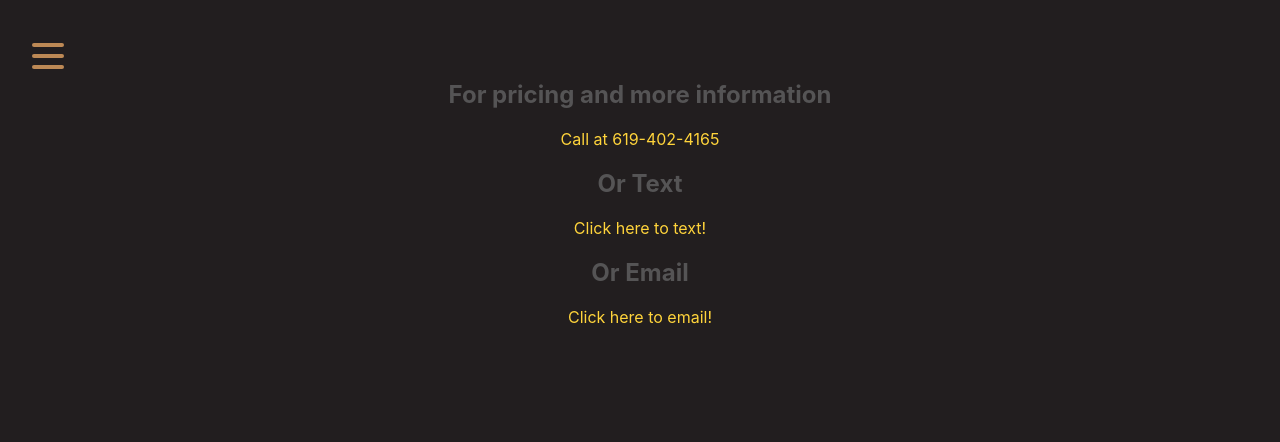
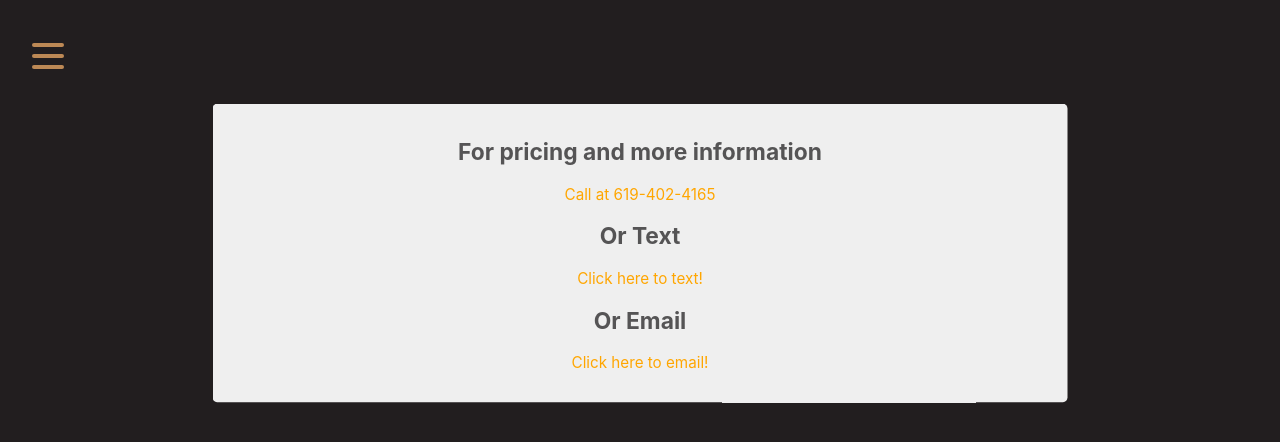
Before and after one commit to evo-g/cruz-performance, a React (Vite) app: page /contact in a window 1280 px wide. Shown: the top 442 px of the page. Built offline with nearby package versions, Linux system fonts and the light colour scheme.

Commit message:
adds framer-motion and transitions to pages and update to readme

```diff
--- a/package.json
+++ b/package.json
@@ -17,6 +17,9 @@
   ],
   "dependencies": {
     "axios": "^0.21.1",
+    "f": "^1.4.0",
+    "fr": "^1.2.2",
+    "framer-motion": "^3.10.0",
     "prop-types": "^15.7.2",
     "react": "^16.14.0",
     "react-dom": "^16.14.0",
--- a/src/components/About/About.js
+++ b/src/components/About/About.js
@@ -1,5 +1,6 @@
 import React from 'react';
 import IGGrid from '../IGGrid';
+import { motion } from 'framer-motion';
 import { StyledAbout } from './About.styled'
 import Xdp from '../../images/xdp.png';
 import Powerstroke from '../../images/powerstroke.png';
@@ -10,7 +11,12 @@ export default function About() {
 
   return (
     <StyledAbout>
-      <div className='about-container'>
+      <motion.div
+        className='about-container'
+        animate={{ scale: .95 }}
+        whileHover={{ scale: 1.05 }}
+        transition={{ ease: "easeOut", duration: 2 }}
+      >
         <div className='heading'>
           <h1><img src={Powerstroke} alt='powerstroke' /></h1>
           <h2>Specialist</h2>
@@ -19,12 +25,12 @@ export default function About() {
         <h4>Specializing in (7.3, 6.0, 6.4, 6.7 engine repairs)</h4>
         <p><strong>XDP</strong> Authorized Dealer</p>
         <img src={Xdp} alt='xdp logo' />
+      </motion.div>
         <h2>Check us out on instagram</h2>
         <a className='insta-logo' href='https://www.instagram.com/_cruzperformance_/' target='_blank' alt='instagram page'>
           <img src={Insta} alt='insta-logo' />
         </a>
         <h3>Our Latest Posts</h3>
-      </div>
       <IGGrid />
     </StyledAbout>
   )
--- a/src/components/About/About.styled.js
+++ b/src/components/About/About.styled.js
@@ -1,13 +1,19 @@
 import styled from 'styled-components';
 
 export const StyledAbout = styled.section`
+  padding: 1rem;
+  margin: 5rem 0 5rem;
   min-height: 100vh;
   .about-container {
-    margin-top: 5rem;
+    max-width: 900px;
+    margin: 0 auto;
+    background-color: #EFEFEF;
+    border-radius: .3rem;
     display: flex;
     flex-direction: column;
     justify-content: center;
     align-items: center;
+    padding: 1rem 1rem 2rem;
   }
   .heading {
     h1 {
--- a/src/components/Contact/Contact.js
+++ b/src/components/Contact/Contact.js
@@ -1,15 +1,23 @@
 import React from 'react';
+import { motion } from 'framer-motion';
 import { StyledContact } from './Contact.styled';
 
 export default function Contact() {
   return (
     <StyledContact>
+      <motion.div
+        className='content'
+        animate={{ scale: .95 }}
+        whileHover={{ scale: 1.1 }}
+        transition={{ ease: "easeOut", duration: 2 }}
+      >
         <h2>For pricing and more information</h2>
         <a href="tel:6194024165">Call at 619-402-4165</a>
         <h2>Or Text</h2>
         <a href="sms:+16194024165">Click here to text!</a>
         <h2>Or Email</h2>
         <a href="mailto:cruzpermornace19@gmail.com">Click here to email!</a>
+      </motion.div>
     </StyledContact>
   );
 };
--- a/src/components/Contact/Contact.styled.js
+++ b/src/components/Contact/Contact.styled.js
@@ -1,10 +1,22 @@
 import styled from 'styled-components';
 
 export const StyledContact = styled.section`
+  padding: 1rem;
   margin: 5rem 0 5rem;
   width: 100vw;
   height: 100vh;
   a {
-    color: #FFD43B;
+    color: #ffa600;
+  }
+  .content {
+    max-width: 900px;
+    margin: 0 auto;
+    background-color: #EFEFEF;
+    border-radius: .3rem;
+    display: flex;
+    flex-direction: column;
+    justify-content: center;
+    align-items: center;
+    padding: 1rem 1rem 2rem;
   }
 `;
--- a/src/components/Home/Home.js
+++ b/src/components/Home/Home.js
@@ -1,5 +1,6 @@
 import React from 'react';
 import { StyledHome } from './Home.styled';
+import { motion } from 'framer-motion';
 import IGGrid from '../IGGrid';
 import Flag from '../../images/flag.png';
 import Xdp from '../../images/xdp.png'
@@ -14,7 +15,12 @@ export default function Home() {
       <div className="logo">
         <img src={ColorLogo} loading='lazy' alt="cruz perfromance logo" />
       </div>
-      <div className='content'>
+      <motion.div
+        className='content'
+        animate={{ scale: .95 }}
+        whileHover={{ scale: 1.1 }}
+        transition={{ ease: "easeOut", duration: 2 }}
+      >
         <div className='row'>
           <article>
             <h3>Ford Powerstroke Diesel Specialist</h3>
@@ -33,7 +39,7 @@ export default function Home() {
           <img src={Mishimoto} alt="mishimoto logo" />
           <img src={ArpLogo} alt="arp logo" />
         </div>
-      </div>
+      </motion.div>
       <IGGrid />
     </StyledHome>
   )
--- a/src/components/IGGrid/IGGrid.js
+++ b/src/components/IGGrid/IGGrid.js
@@ -1,4 +1,5 @@
 import React, { useEffect, useState, useMemo } from 'react';
+import { motion } from 'framer-motion';
 import { StyledIGGrid } from './IGGrid.styled';
 import axios from 'axios';
 
@@ -38,11 +39,16 @@ function IGGrid() {
 
   if (gram !== null || gram !== undefined) {
     result = useMemo(() => gram.map(photo => (
-      <li key={photo.url}>
+      <motion.li
+        key={photo.url}
+        animate={{ scale: .95 }}
+        whileHover={{ scale: 1.1 }}
+        transition={{ ease: "easeOut", duration: 2 }}
+      >
         <a href={photo.url} target='_blank'>
           <img src={photo.displayUrl} alt={photo.caption} />
         </a>
-      </li>
+      </motion.li>
     )), [gram]);
   }
 
--- a/src/components/Pricing/Pricing.js
+++ b/src/components/Pricing/Pricing.js
@@ -1,13 +1,21 @@
 import React from 'react';
+import { motion } from 'framer-motion';
 import { StyledPricing } from './Pricing.styled';
 
 export default function Pricing() {
   return (
     <StyledPricing>
-      <h2>Call for Pricing</h2>
-      <a href="tel:6194024165">Call us at 619-402-4165</a>
-      <h2>Or Text</h2>
-      <a href="sms:+16194024165">Click here to text us!</a>
+      <motion.div
+        className='content'
+        animate={{ scale: .95 }}
+        whileHover={{ scale: 1.1 }}
+        transition={{ ease: "easeOut", duration: 2 }}
+      >
+        <h2>Call for Pricing</h2>
+        <a href="tel:6194024165">Call us at 619-402-4165</a>
+        <h2>Or Text</h2>
+        <a href="sms:+16194024165">Click here to text us!</a>
+      </motion.div>
     </StyledPricing>
   );
 };
--- a/src/components/Pricing/Pricing.styled.js
+++ b/src/components/Pricing/Pricing.styled.js
@@ -1,10 +1,22 @@
 import styled from 'styled-components';
 
 export const StyledPricing = styled.section`
-  margin: 5rem 0 5rem;
-  width: 100vw;
-  height: 100vh;
-  a {
-    color: #FFD43B;
-  }
+padding: 1rem;
+margin: 5rem 0 5rem;
+width: 100vw;
+height: 100vh;
+a {
+  color: #ffa600;
+}
+.content {
+  max-width: 900px;
+  margin: 0 auto;
+  background-color: #EFEFEF;
+  border-radius: .3rem;
+  display: flex;
+  flex-direction: column;
+  justify-content: center;
+  align-items: center;
+  padding: 1rem 1rem 2rem;
+}
 `;
```
Also changed, not shown: 2 other files (tests, documents, lock files or other folders). Lines whose indentation alone changed are shown as unchanged.
